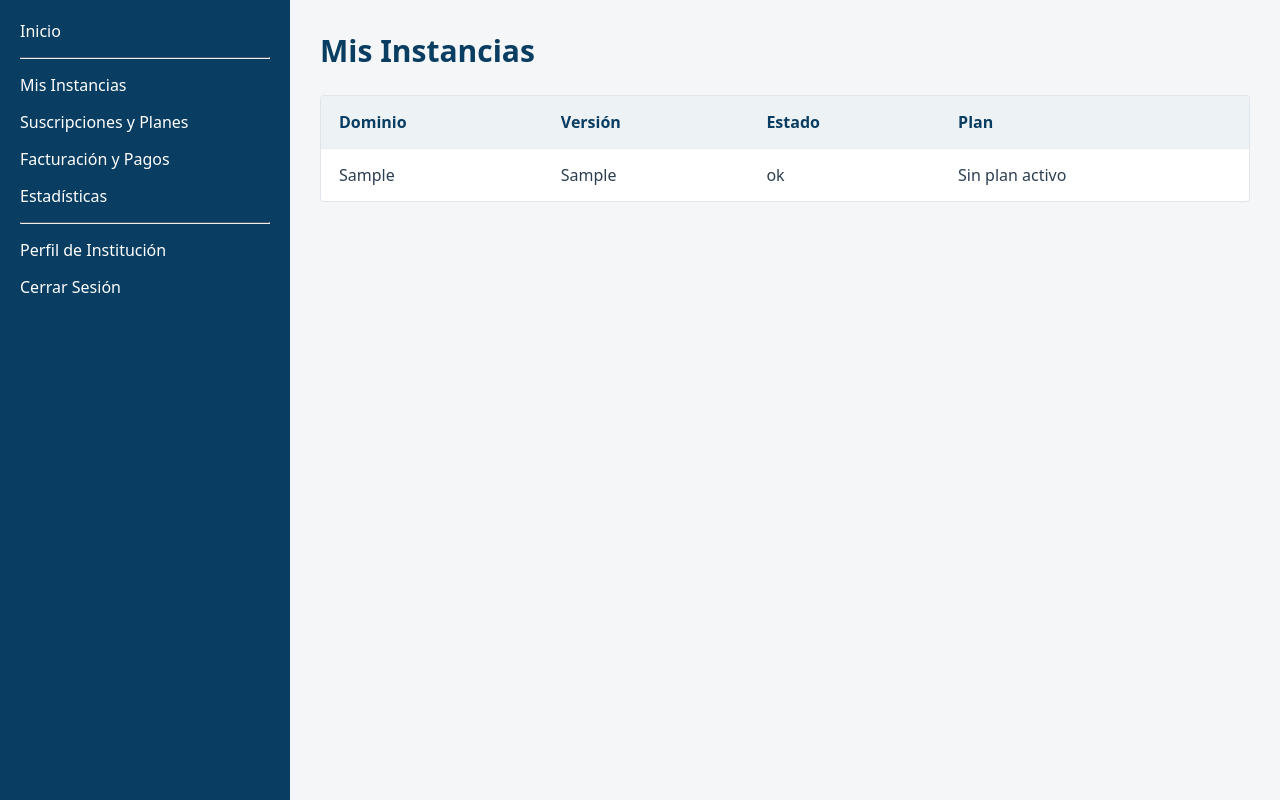
After one commit to Joakorojasc/Proyecto-TI, a Django app: page /instancias/ in a window 1280 px wide. The commit adds this page. Run offline with Django 5.2, Linux system fonts and the light colour scheme; a user stored in the database is signed in; tables that the repository leaves empty hold one stand-in row (values such as "Sample post").

Commit message:
Agrega listado de instancias aislado por cliente

```diff
--- a/apps/clientes/mixins.py
+++ b/apps/clientes/mixins.py
@@ -8,7 +8,7 @@ class AislamientoClienteMixin:
 
     def get_queryset(self) -> QuerySet:
         queryset = super().get_queryset()  # type: ignore[misc]
-        if hasattr(self.request.user, "usuarioportal"):
-            cliente_del_usuario = self.request.user.usuarioportal.cliente
-            return queryset.filter(cliente=cliente_del_usuario)
-        return queryset.none()
+        usuario_portal = getattr(self.request.user, "usuarioportal", None)
+        if usuario_portal is None or usuario_portal.cliente_id is None:
+            return queryset.none()
+        return queryset.filter(cliente_id=usuario_portal.cliente_id)
--- a/apps/clientes/models.py
+++ b/apps/clientes/models.py
@@ -1,3 +1,4 @@
+from django.conf import settings
 from django.db import models
 
 
@@ -13,6 +14,13 @@ class Cliente(models.Model):
 
 class UsuarioPortal(models.Model):
     id = models.AutoField(primary_key=True)
+    usuario = models.OneToOneField(
+        settings.AUTH_USER_MODEL,
+        on_delete=models.CASCADE,
+        related_name="usuarioportal",
+        null=True,
+        blank=True,
+    )
     cliente = models.ForeignKey(
         "clientes.Cliente",
         on_delete=models.SET_NULL,
--- /dev/null
+++ b/apps/instancias/urls.py
@@ -0,0 +1,9 @@
+from django.urls import path
+
+from .views import ListaInstanciasView
+
+app_name = "instancias"
+
+urlpatterns = [
+    path("", ListaInstanciasView.as_view(), name="lista"),
+]
--- /dev/null
+++ b/apps/instancias/views.py
@@ -0,0 +1,26 @@
+from django.contrib.auth.mixins import LoginRequiredMixin
+from django.db.models import Prefetch, QuerySet
+from django.views.generic import ListView
+
+from apps.clientes.mixins import AislamientoClienteMixin
+from apps.planes.models import Suscripcion
+
+from .models import InstanciaMoodle
+
+
+class ListaInstanciasView(LoginRequiredMixin, AislamientoClienteMixin, ListView):
+    model = InstanciaMoodle
+    template_name = "instancias/lista.html"
+    context_object_name = "instancias"
+    login_url = "/login/"
+
+    def get_queryset(self) -> QuerySet[InstanciaMoodle]:
+        queryset = super().get_queryset()
+        suscripciones_activas = Suscripcion.objects.filter(estado="activa").select_related("plan")
+        return queryset.prefetch_related(
+            Prefetch(
+                "suscripciones",
+                queryset=suscripciones_activas,
+                to_attr="suscripciones_activas",
+            )
+        )
--- a/config/urls.py
+++ b/config/urls.py
@@ -11,6 +11,7 @@ urlpatterns = [
     # path("test-esqueleto/", TemplateView.as_view(template_name="base.html")), # Para ver el esqueleto
     path("", include("apps.core.urls")),
     path("clientes/", include("apps.clientes.urls")),
+    path("instancias/", include("apps.instancias.urls")),
     path("login/", auth_views.LoginView.as_view(template_name="login.html"), name="login"),
     path("logout/", auth_views.LogoutView.as_view(), name="logout"),
     path("registro/", registro_usuario, name="registro"),
--- a/static/css/style.css
+++ b/static/css/style.css
@@ -94,3 +94,54 @@ body {
 .registro-enlace a:hover {
     text-decoration: underline;
 }
+
+.instances-page {
+    max-width: 1100px;
+    margin: 0 auto;
+}
+
+.instances-header {
+    margin-bottom: 24px;
+}
+
+.instances-header h1 {
+    margin: 0;
+    color: var(--edocere-blue);
+    font-size: 30px;
+}
+
+.instances-table-wrapper {
+    overflow-x: auto;
+    background-color: white;
+    border: 1px solid #dfe5eb;
+    border-radius: 4px;
+}
+
+.instances-table {
+    width: 100%;
+    border-collapse: collapse;
+    text-align: left;
+}
+
+.instances-table th,
+.instances-table td {
+    padding: 15px 18px;
+    border-bottom: 1px solid #e8edf1;
+}
+
+.instances-table th {
+    background-color: #edf2f5;
+    color: var(--edocere-blue);
+    font-weight: 600;
+}
+
+.instances-table tbody tr:last-child td {
+    border-bottom: 0;
+}
+
+.instances-empty {
+    padding: 24px;
+    background-color: white;
+    border: 1px solid #dfe5eb;
+    border-radius: 4px;
+}
--- a/templates/base.html
+++ b/templates/base.html
@@ -16,7 +16,7 @@
 
         <hr style="border-top: 1px solid #4a5568; margin: 15px 0;"> <!-- Un separador sutil -->
 
-        <a href="#">Mis Instancias</a>
+        <a href="{% url 'instancias:lista' %}">Mis Instancias</a>
         <a href="#">Suscripciones y Planes</a>
         <a href="#">Facturación y Pagos</a>
         <a href="#">Estadísticas</a>
--- /dev/null
+++ b/templates/instancias/lista.html
@@ -0,0 +1,46 @@
+{% extends "base.html" %}
+
+{% block content %}
+<section class="instances-page">
+    <header class="instances-header">
+        <h1>Mis Instancias</h1>
+    </header>
+
+    {% if instancias %}
+    <div class="instances-table-wrapper">
+        <table class="instances-table">
+            <thead>
+                <tr>
+                    <th scope="col">Dominio</th>
+                    <th scope="col">Versión</th>
+                    <th scope="col">Estado</th>
+                    <th scope="col">Plan</th>
+                </tr>
+            </thead>
+            <tbody>
+                {% for instancia in instancias %}
+                <tr>
+                    <td>{{ instancia.dominio|default:"Sin dominio" }}</td>
+                    <td>{{ instancia.version|default:"Sin versión" }}</td>
+                    <td>{{ instancia.estado|default:"Sin estado" }}</td>
+                    <td>
+                        {% with suscripciones_activas=instancia.suscripciones_activas %}
+                            {% if suscripciones_activas|length == 1 %}
+                                {{ suscripciones_activas.0.plan.nombre|default:"Sin plan activo" }}
+                            {% elif suscripciones_activas|length > 1 %}
+                                Múltiples planes activos
+                            {% else %}
+                                Sin plan activo
+                            {% endif %}
+                        {% endwith %}
+                    </td>
+                </tr>
+                {% endfor %}
+            </tbody>
+        </table>
+    </div>
+    {% else %}
+    <p class="instances-empty">Aún no tienes instancias Moodle asociadas.</p>
+    {% endif %}
+</section>
+{% endblock content %}
```
Also changed, not shown: apps/clientes/tests/test_mixins.py (added, +54 -0 lines), apps/clientes/tests/test_registro.py (+26 -1 lines), apps/clientes/views.py (+10 -6 lines), apps/core/management/commands/seed_demo.py (+12 -10 lines), apps/core/tests/test_seed_demo.py (added, +32 -0 lines), apps/instancias/tests/test_views.py (added, +174 -0 lines), apps/planes/models.py (+15 -0 lines), apps/planes/tests/test_models.py (added, +113 -0 lines), conftest.py (+14 -1 lines), apps/clientes/migrations/0002_usuarioportal_usuario.py (added), apps/planes/migrations/0002_suscripcion_instancia.py (added).
